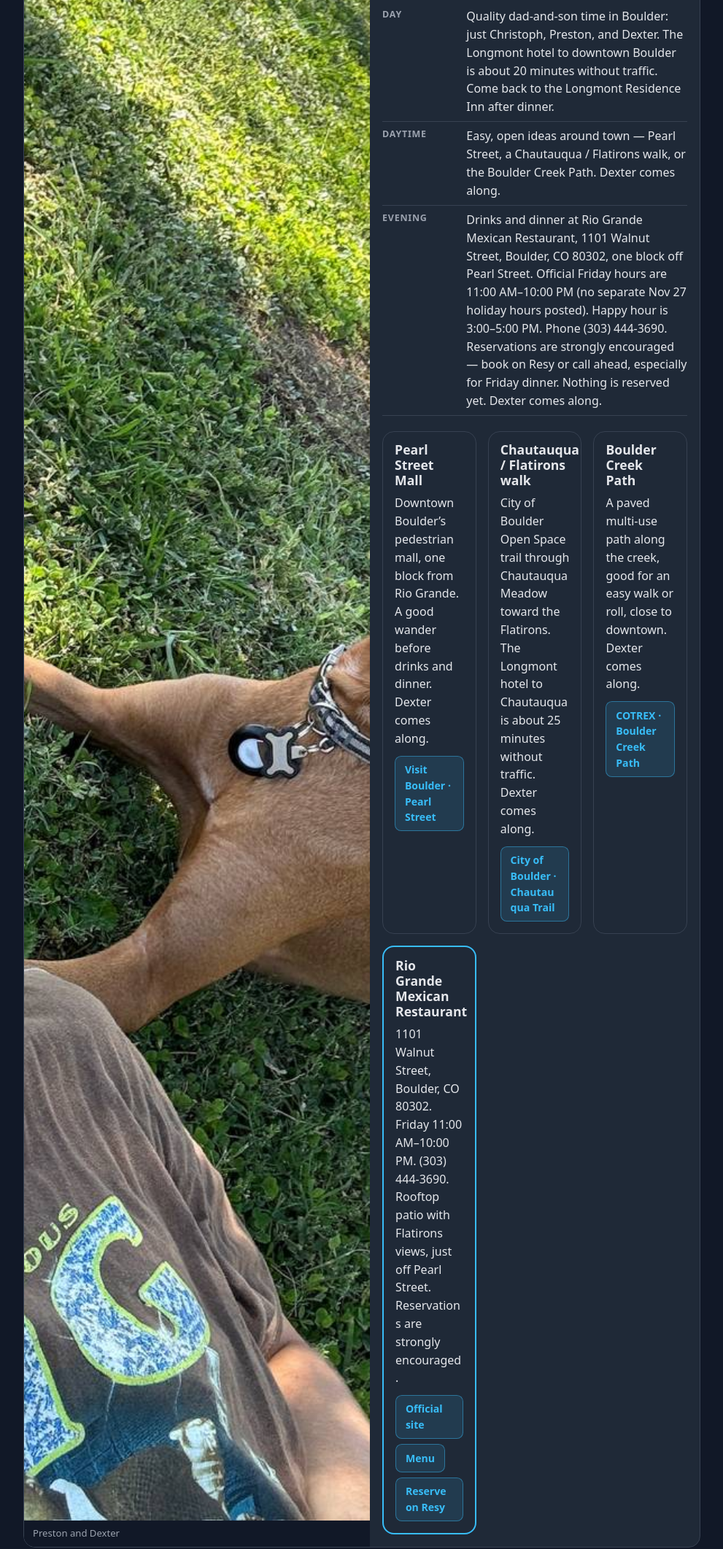
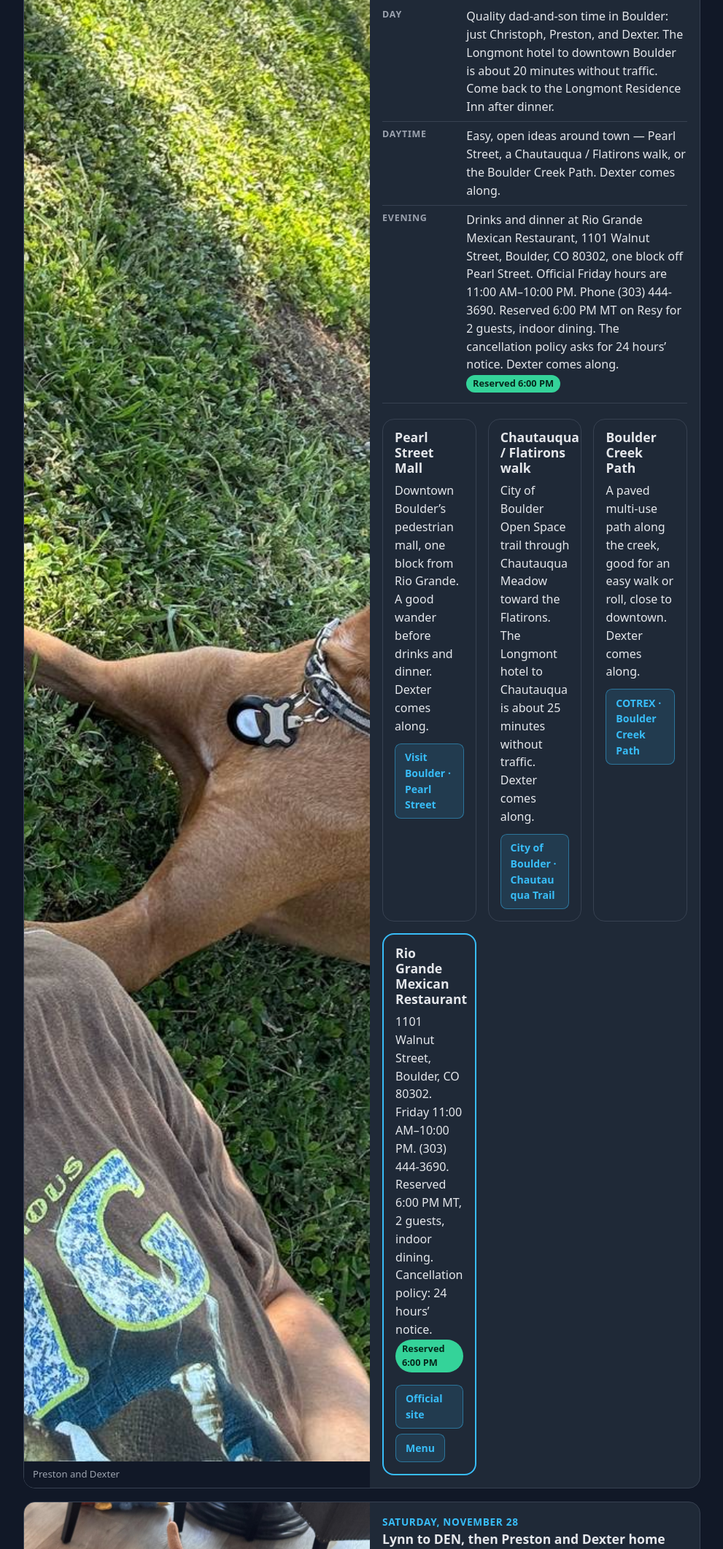
Before and after one commit to thewertzgroup/colorado-week-nov-2026, a plain HTML site: page index.html in a window 1280 px wide. Shown: the part 6435-8558 px from the top of the page at 73% size, without its empty margins (144-1135 px from the left). Drawn offline with Linux system fonts and the light colour scheme.

Commit message:
Mark Rio Grande as reserved at 6:00 PM
Friday dinner is booked on Resy for 6:00 PM MT, two guests, indoor dining, with 24 hours’ notice to cancel. The Friday card now says Reserved 6:00 PM and no longer asks to call ahead.

```diff
--- a/index.html
+++ b/index.html
@@ -179,7 +179,7 @@
         <table class="sched">
           <tr><th>Day</th><td>Quality dad-and-son time in Boulder: just Christoph, Preston, and Dexter. The Longmont hotel to downtown Boulder is about 20 minutes without traffic. Come back to the Longmont Residence Inn after dinner.</td></tr>
           <tr><th>Daytime</th><td>Easy, open ideas around town — Pearl Street, a Chautauqua / Flatirons walk, or the Boulder Creek Path. Dexter comes along.</td></tr>
-          <tr><th>Evening</th><td>Drinks and dinner at Rio Grande Mexican Restaurant, 1101 Walnut Street, Boulder, CO 80302, one block off Pearl Street. Official Friday hours are 11:00 AM–10:00 PM (no separate Nov 27 holiday hours posted). Happy hour is 3:00–5:00 PM. Phone (303) 444-3690. Reservations are strongly encouraged — book on Resy or call ahead, especially for Friday dinner. Nothing is reserved yet. Dexter comes along.</td></tr>
+          <tr><th>Evening</th><td>Drinks and dinner at Rio Grande Mexican Restaurant, 1101 Walnut Street, Boulder, CO 80302, one block off Pearl Street. Official Friday hours are 11:00 AM–10:00 PM. Phone (303) 444-3690. Reserved 6:00 PM MT on Resy for 2 guests, indoor dining. The cancellation policy asks for 24 hours’ notice. Dexter comes along. <span class="badge booked">Reserved 6:00 PM</span></td></tr>
         </table>
         </div>
         <div class="opts" style="margin-top:1rem">
@@ -207,8 +207,8 @@
           <article class="opt pick">
             <div class="opt-body">
               <h3>Rio Grande Mexican Restaurant</h3>
-              <p>1101 Walnut Street, Boulder, CO 80302. Friday 11:00 AM–10:00 PM. (303) 444-3690. Rooftop patio with Flatirons views, just off Pearl Street. Reservations are strongly encouraged.</p>
-              <p class="links"><a class="btn" href="https://riograndemexican.com/locations/boulder/">Official site</a> <a class="btn" href="https://riograndemexican.com/menus/boulder/">Menu</a> <a class="btn" href="https://resy.com/cities/bld/rio-grande-mexican-restaurant-boulder">Reserve on Resy</a></p>
+              <p>1101 Walnut Street, Boulder, CO 80302. Friday 11:00 AM–10:00 PM. (303) 444-3690. Reserved 6:00 PM MT, 2 guests, indoor dining. Cancellation policy: 24 hours’ notice. <span class="badge booked">Reserved 6:00 PM</span></p>
+              <p class="links"><a class="btn" href="https://riograndemexican.com/locations/boulder/">Official site</a> <a class="btn" href="https://riograndemexican.com/menus/boulder/">Menu</a></p>
             </div>
           </article>
         </div>
@@ -264,7 +264,7 @@
     <li><span class="pin-n" style="background:#a78bfa">7</span>Highlands Ranch (Preston) · town center · Tue, Wed, Sat</li>
     <li><span class="pin-n" style="background:#fbbf24">8</span>Longmont Residence Inn · Wed–Sat</li>
     <li><span class="pin-n" style="background:#34d399">9</span>Boulder · Chautauqua · Fri daytime</li>
-    <li><span class="pin-n" style="background:#34d399">10</span>Rio Grande · 1101 Walnut St · Fri drinks and dinner</li>
+    <li><span class="pin-n" style="background:#34d399">10</span>Rio Grande · 1101 Walnut St · Fri 6:00 PM reserved</li>
   </ol>
 </section>
 
@@ -424,7 +424,6 @@
   <h2>Open questions</h2>
   <ol class="q">
     <li><b>Who drives Thursday and Friday?</b> Sandy’s car stays at Lynn’s in Westminster after Wednesday, and Dexter can’t ride in it anyway. Thursday is Thanksgiving in Westminster, and Friday is Boulder (Rio Grande for drinks and dinner) from the Longmont hotel — whose car?</li>
-    <li><b>Rio Grande reservation:</b> Reservations are strongly encouraged for Friday dinner. Book on Resy or call (303) 444-3690 — nothing is reserved yet.</li>
     <li><b>Where does Christoph sleep Monday and Tuesday nights?</b> Monday at Sandy’s in Northglenn is the working assumption, not a confirmation. Tuesday night is still open.</li>
     <li><b>What time is Thanksgiving at Richard and Lynn’s in Westminster?</b> And should the 5:00 PM MT FRD Checks hold at the Highlands Ranch post office be skipped this week?</li>
   </ol>
--- a/map.js
+++ b/map.js
@@ -16,7 +16,7 @@
     hr:{ll:[39.53857,-104.97259], n:7, color:C.tue, name:'Highlands Ranch (Preston)', days:'Tue, Wed, Sat · town center, not a home address'},
     longmont:{ll:[40.13988,-105.13259], n:8, color:C.wed, name:'Longmont Residence Inn', days:'Wed–Sat hotel'},
     chautauqua:{ll:[39.99740,-105.28097], n:9, color:C.fri, name:'Chautauqua', days:'Fri daytime · Flatirons walk'},
-    rio:{ll:[40.01682,-105.28081], n:10, color:C.fri, name:'Rio Grande Mexican Restaurant', days:'Fri drinks and dinner · 1101 Walnut St, Boulder'}
+    rio:{ll:[40.01682,-105.28081], n:10, color:C.fri, name:'Rio Grande Mexican Restaurant', days:'Fri 6:00 PM reserved · 1101 Walnut St, Boulder'}
   };
 
   var map=L.map(el,{scrollWheelZoom:false,zoomSnap:0.25,zoomControl:true});
```
